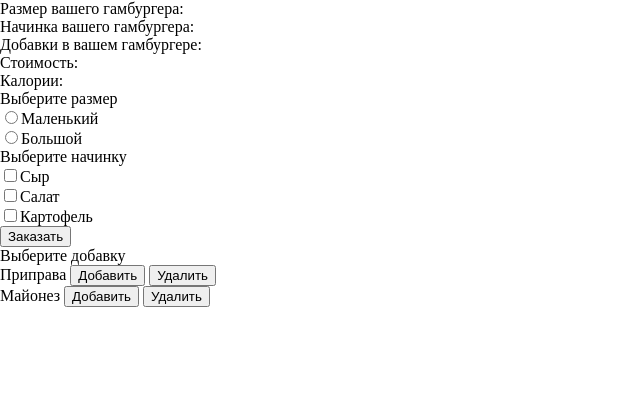
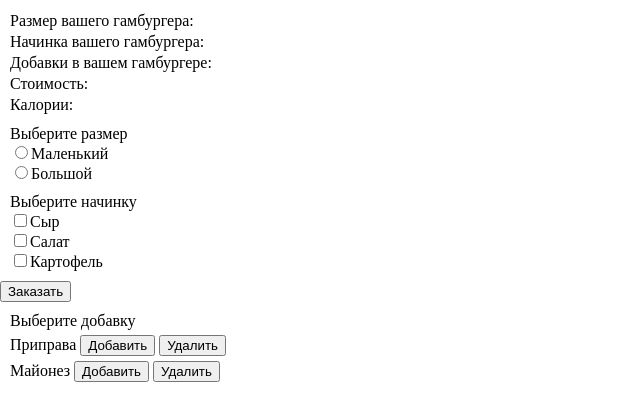
Before and after one commit to Anatoliy700/AdvancedCourse_Javascript, a plain HTML site: page lesson1/Anatoliy/task_3/index.html in a window 1280 px wide. Shown: the whole page, without its empty margins (0-640 px from the left). Drawn offline with Linux system fonts and the light colour scheme.

Commit message:
Задание 3 (доделал верстку и некоторые методы)

```diff
--- a/lesson1/Anatoliy/task_3/contriller.js
+++ b/lesson1/Anatoliy/task_3/contriller.js
@@ -90,6 +90,4 @@ const controller = {
   render(elem, data) {
     if (data !== undefined) elem.innerHTML = data;
   },
-
-
 };
--- a/lesson1/Anatoliy/task_3/index.html
+++ b/lesson1/Anatoliy/task_3/index.html
@@ -8,9 +8,7 @@
   <script src="HamburgerException.js"></script>
   <script src="contriller.js"></script>
   <script>
-
     window.onload = () => controller.init();
-    let hamb = new Hamburger(Hamburger.SIZE_LARGE);
   </script>
 </head>
 <body>
@@ -18,19 +16,19 @@
 <div id="container">
   <div class="info">
     <div class="info_size">
-      <span>Размер вашего гамбургера: </span><span id="size"></span>
+      Размер вашего гамбургера: <span id="size"></span>
     </div>
     <div class="info_stuffing">
-      <span>Начинка вашего гамбургера: </span><span id="stuffing"></span>
+      Начинка вашего гамбургера: <span id="stuffing"></span>
     </div>
     <div class="info_topping">
-      <span>Добавки в вашем гамбургере: </span><span id="topping"></span>
+      Добавки в вашем гамбургере: <span id="topping"></span>
     </div>
     <div class="info_price">
-      <span>Стоимость: </span><span id="price"></span>
+      Стоимость: <span id="price"></span>
     </div>
     <div class="info_calories">
-      <span>Калории: </span><span id="calories"></span>
+      Калории: <span id="calories"></span>
     </div>
   </div>
   <div id="form">
--- a/lesson1/Anatoliy/task_3/style.css
+++ b/lesson1/Anatoliy/task_3/style.css
@@ -3,10 +3,31 @@ body{
   padding: 0;
 }
 
-#container{
-  /*background-color: #44a2ff;*/
-}
-
 label{
   display: block;
 }
+
+#errorMessage{
+  display: inline-block;
+  margin: 10px ;
+  padding: 10px;
+  color: red;
+  border: red 1px solid;
+}
+
+.info,
+.form_size,
+.form_stuffing,
+.form_topping{
+  margin: 10px;
+}
+
+.info span{
+  color: blue;
+  font-size: 1.1em;
+  font-weight: bold;
+}
+
+.topping_name{
+  margin: 5px 0;
+}
```
